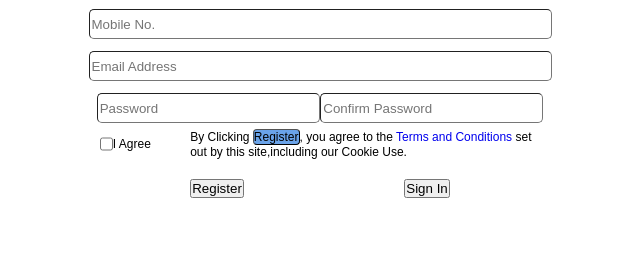
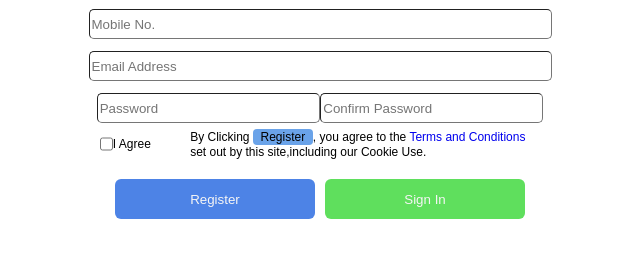
Before and after one commit to Molor-Git/HTML_assigment_by_Antra, a plain HTML site: page index.html in a window 1280 px wide. Shown: the part 96-354 px from the top of the page, without its empty margins (320-960 px from the left). Drawn offline with Linux system fonts and the light colour scheme.

Commit message:
buttons resized

```diff
--- a/index.css
+++ b/index.css
@@ -65,11 +65,14 @@ input {
     box-shadow: none;
 }
 .register1 {
+    height: 16px;
+    width: 60px;
     background-color: rgb(106, 163, 233);
     font-size: 12px;
+    border: none;
     border-radius: 4px;
     border-width: 1px;
-    box-shadow:none;
+    box-shadow: none;
 }
 
 .buttons {
@@ -79,12 +82,21 @@ input {
 }
 
 .register2 {
-    /* font-size: 70px; */
-    color: rgb(77, 230, 77);
+    background-color: rgb(77, 131, 230);
+    color: whitesmoke;
+    height: 40px;
+    width: 200px;
+    border: none;
+    border-radius: 6px;
 }
 
 .sign_in {
-    /* font-size: 40px; */
+    background-color: rgb(95, 223, 93);
+    color: whitesmoke;
+    height: 40px;
+    width: 200px;
+    border: none;
+    border-radius: 6px;
 }
 
 label {
--- a/index.html
+++ b/index.html
@@ -40,11 +40,8 @@
             </div>
         </div>
         <div class="buttons">
-            <div class="register2">
-                <button>Register</button>
-            </div>
-            <div class="sign_in">
-                <button>Sign In</button>
+                <button class="button register2">Register</button>
+                <button class="button sign_in">Sign In</button>
             </div>
         </div>
     </div>
```
